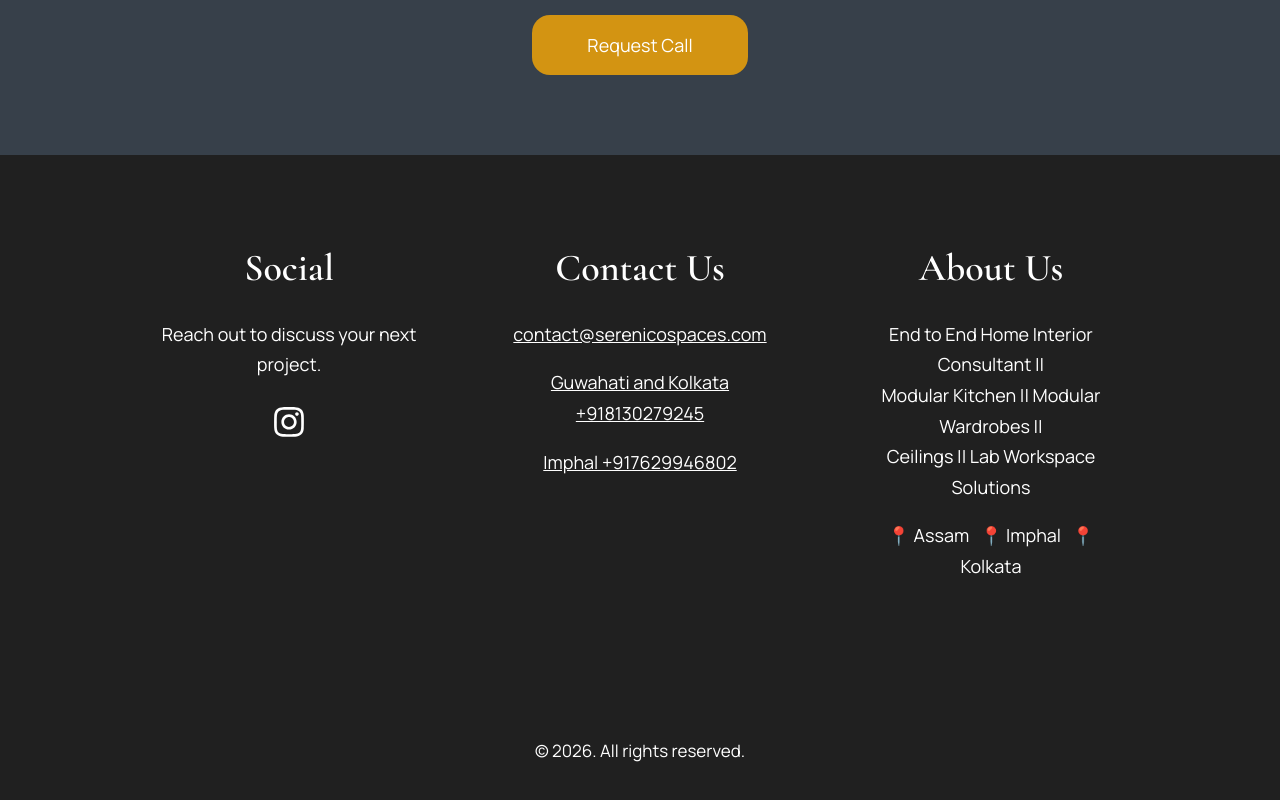
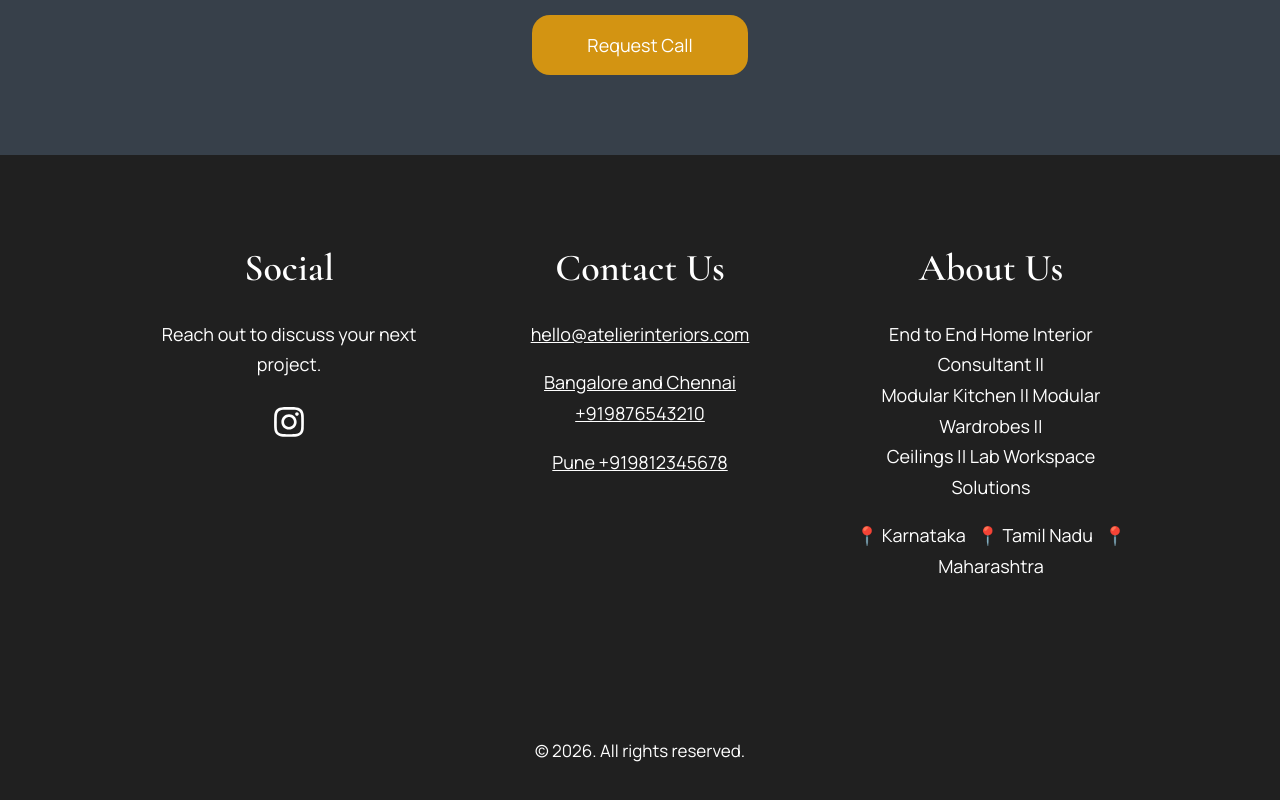
Before and after one commit to Ankush25-anku/serenicospaces, a Next.js app: page / in a window 1280 px wide. Shown: the part 5501-6301 px from the top of the page. Built offline with nearby package versions, Linux system fonts and the light colour scheme.

Commit message:
Initial commit - Serenico Spaces luxury interior website

```diff
--- a/src/components/Footer.jsx
+++ b/src/components/Footer.jsx
@@ -19,15 +19,14 @@ export default function Footer() {
         </div>
 
         {/* CONTACT */}
-
         <div className="footer-column">
           <h3>Contact Us</h3>
 
-          <a href="#">contact@serenicospaces.com</a>
+          <a href="#">hello@atelierinteriors.com</a>
 
-          <a href="#">Guwahati and Kolkata +918130279245</a>
+          <a href="#">Bangalore and Chennai +919876543210</a>
 
-          <a href="#">Imphal +917629946802</a>
+          <a href="#">Pune +919812345678</a>
         </div>
 
         {/* ABOUT */}
@@ -43,7 +42,7 @@ export default function Footer() {
             Ceilings || Lab Workspace Solutions
           </p>
 
-          <p>📍 Assam &nbsp; 📍 Imphal &nbsp; 📍 Kolkata</p>
+          <p>📍 Karnataka &nbsp; 📍 Tamil Nadu &nbsp; 📍 Maharashtra</p>
         </div>
       </div>
 
```
